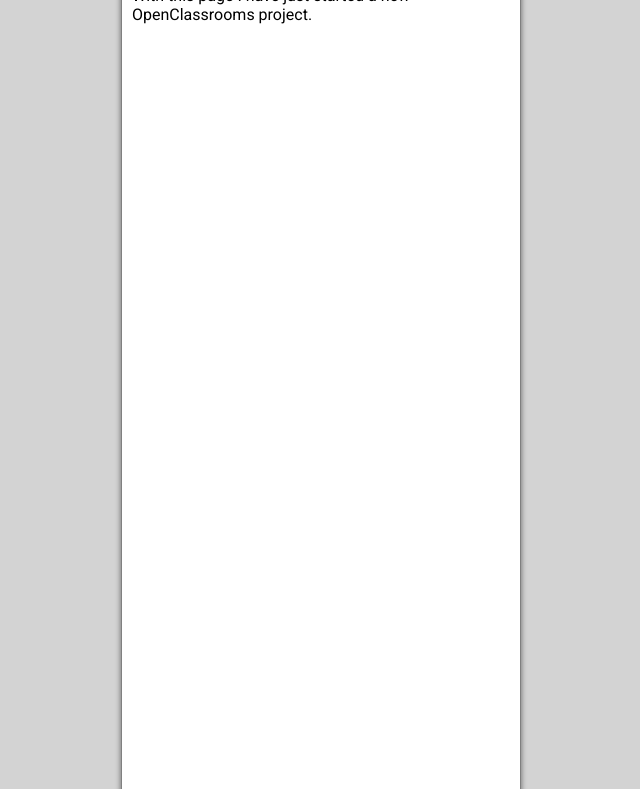
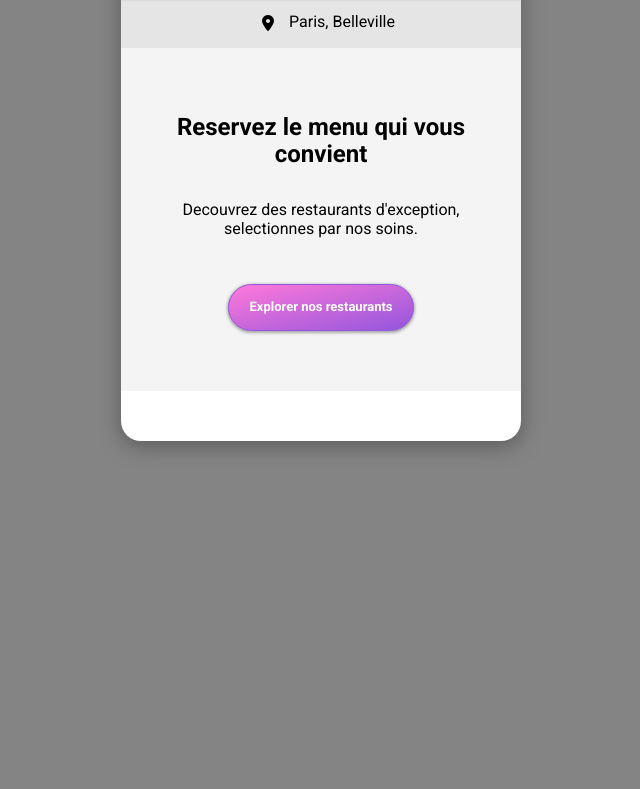
Before and after one commit to kidereo/KirillDerevenski_03_02032022, a plain HTML site: page index.html in a window 1280 px wide. Shown: the part 73-862 px from the top of the page, without its empty margins (319-959 px from the left). After the commit the page ends 800 px from the top, so only its background shows below. Drawn offline with Linux system fonts and the light colour scheme; a web font is replaced by a local one.

Commit message:
Index: added header, geolocator, hero

```diff
--- a/index.html
+++ b/index.html
@@ -20,20 +20,37 @@
 </head>
 
 <body>
+
 <div class="container">
 
+    <!-- Logo -->
     <header>
         <nav>
             <a href="index.html"><img src="./img/logo/ohmyfood.png" alt="Logo de Ohmyfood!"></a>
         </nav>
     </header>
 
+    <!-- Main section -->
     <main>
-        With this page I have just started a new OpenClassrooms project.
+
+        <!-- Geolocator -->
+        <section class="geolocation">
+            <i class="fas fa-map-marker-alt geolocation__image"></i>
+            <p>Paris, Belleville</p>
+        </section>
+
+        <!-- Hero section -->
+        <section class="hero">
+            <h1 class="hero__heading">Reservez le menu qui vous convient</h1>
+            <p class="hero__text">Decouvrez des restaurants d'exception, selectionnes par nos soins.</p>
+            <button class="hero__button">Explorer nos restaurants</button>
+        </section>
+
     </main>
 
 </div>
 
 
 </body>
+
 </html>
--- a/sass/01_utils/_variables.scss
+++ b/sass/01_utils/_variables.scss
@@ -1,9 +1,18 @@
-//Colours
+//Corporate colours
 $colour-primary: #9356DC;
-$color-secondary: #FF79DA;
-$color-tertiary: #99E2D0;
-$color-black: black;
+$colour-secondary: #FF79DA;
+$colour-tertiary: #99E2D0;
+
+//Gray colours
+$colour-page-background: rgb(132, 132, 132);
+$colour-neutral-gray: rgb(229, 229, 229);
+$colour-light-gray: rgb(244, 244, 244);
+$colour-black: black;
 
 //Fonts
 $font-logo: 'Shrikhand', cursive;
 $font-text: 'Roboto', sans-serif;
+
+//Lighter or darker
+$lighten-amount: 5%;
+$darken-amount: 15%;
--- a/sass/03_base/_typography.scss
+++ b/sass/03_base/_typography.scss
@@ -2,5 +2,10 @@ body {
   font-family: $font-text;
   display: flex;
   justify-content: center;
-  background-color: lightgray;
+  background-color: $colour-page-background;
 }
+
+h1 {
+  font-size: x-large;
+  font-weight: 600;
+}
--- a/sass/05_layout/_container.scss
+++ b/sass/05_layout/_container.scss
@@ -1,11 +1,9 @@
 .container {
   width: 100%;
-  height: 1000px;
   max-width: 400px;
   margin: 5px auto 5px auto;
-  padding: 10px;
   background-color: white;
-  border: 1px solid grey;
+  box-shadow: 0 5px 20px 1px darken($colour-page-background, $darken-amount);
   border-radius: 20px;
-  box-shadow: 0px 5px 5px 1px gray;
+  padding-bottom: 50px;
 }
--- /dev/null
+++ b/sass/05_layout/_geolocation.scss
@@ -0,0 +1,11 @@
+.geolocation {
+  display: flex;
+  justify-content: center;
+  align-items: center;
+  background-color: $colour-neutral-gray;
+  z-index:0;
+  position: relative;
+  &__image {
+    padding: 0 15px 0 15px;
+  }
+}
--- a/sass/05_layout/_header.scss
+++ b/sass/05_layout/_header.scss
@@ -1,7 +1,12 @@
 header {
   display: flex;
   justify-content: center;
+  border-bottom: 1px solid darkgray;
+  padding: 15px 0 15px 0;
+  box-shadow: 0 1px 3px 1px darkgray;
+  z-index:1;
+  position: relative;
   img {
-    height: 40px;
+    height: 30px;
   }
 }
--- /dev/null
+++ b/sass/05_layout/_hero.scss
@@ -0,0 +1,29 @@
+.hero {
+  display: flex;
+  flex-direction: column;
+  align-items: center;
+  padding: 50px 30px 60px 30px;
+  background-color: $colour-light-gray;
+
+  &__heading, &__text {
+    text-align: center;
+  }
+
+  &__button {
+    margin-top: 30px;
+    padding: 15px 20px 15px 20px;
+    font-weight: 600;
+    font-size: small;
+    color: white;
+    border: 1px solid $colour-primary;
+    border-radius: 50px;
+    cursor: pointer;
+    background-image: linear-gradient(to bottom right, $colour-secondary, $colour-primary);
+    box-shadow: 0 1px 3px 1px darkgray;
+
+    &:hover {
+      box-shadow: 0 3px 5px 1px darkgray;
+      background-image: linear-gradient(to bottom right, lighten($colour-secondary, $lighten-amount), lighten($colour-primary, $lighten-amount));
+    }
+  }
+}
--- a/sass/styles.scss
+++ b/sass/styles.scss
@@ -8,3 +8,5 @@
 
 @import "05_layout/container";
 @import "05_layout/header";
+@import "05_layout/geolocation";
+@import "05_layout/hero";
```
Also changed, not shown: css/styles.css, 1 other file.
